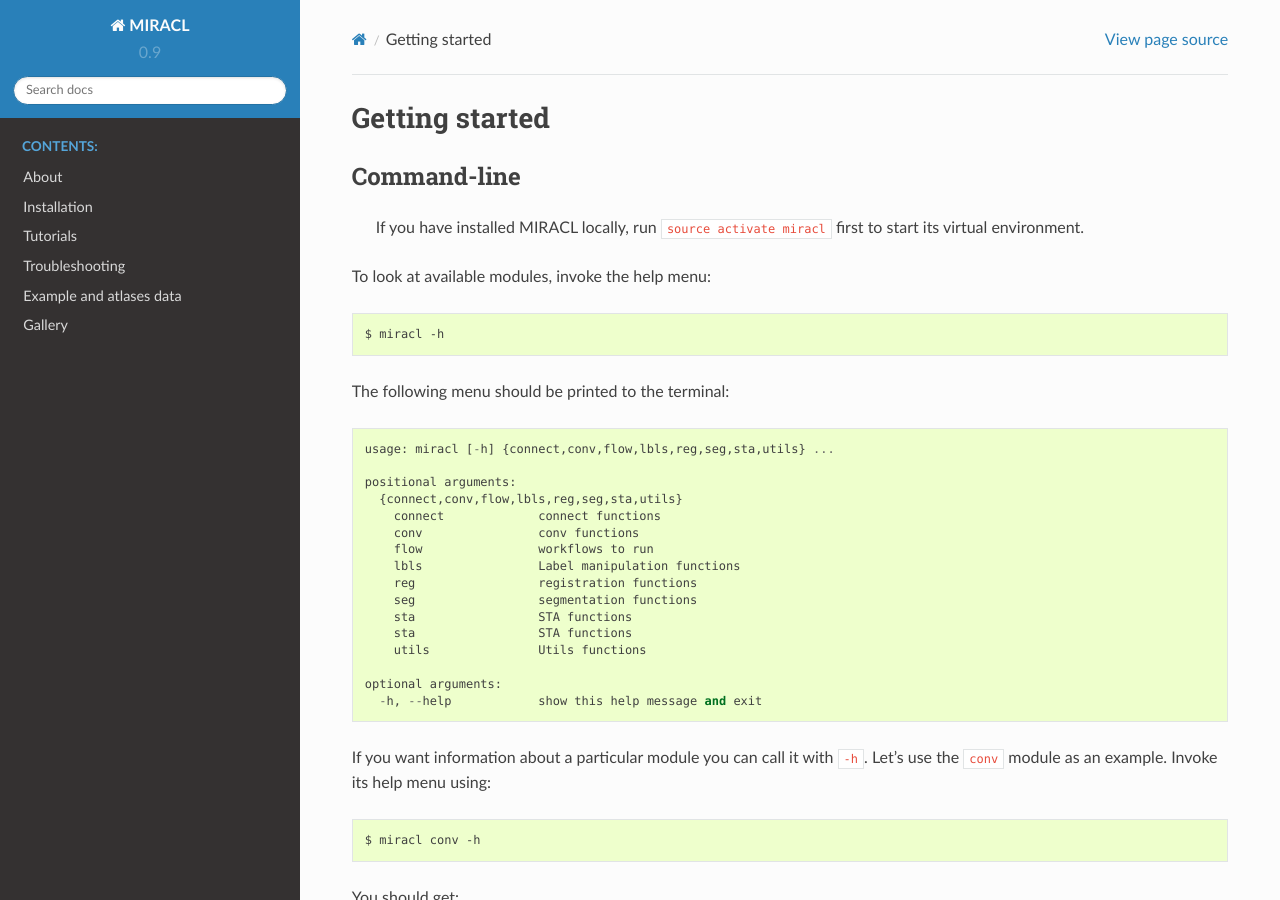
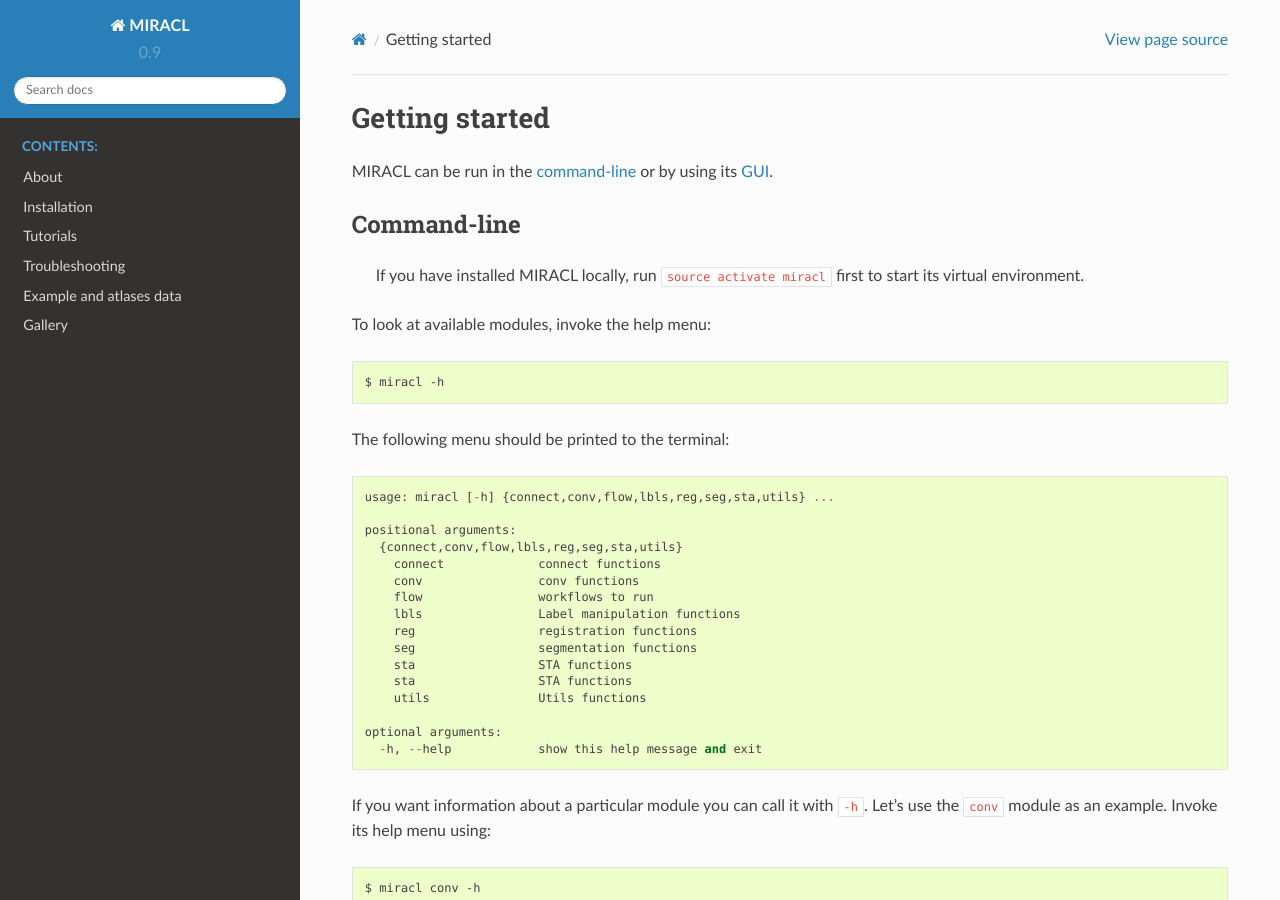
Before and after one commit to AICONSlab/MIRACL, a Sphinx documentation site: the page built from docs/tutorials/beginner/getting_started.md, in a window 1280 px wide and 900 px high. Built offline with Sphinx 7.4.7 and the Read the Docs theme 2.0.0, drawn with Linux system fonts in a browser that asks for light colours.

Commit message:
[docs] improve formatting

````diff
--- a/docs/tutorials/beginner/getting_started.md
+++ b/docs/tutorials/beginner/getting_started.md
@@ -1,4 +1,6 @@
 # Getting started
+
+MIRACL can be run in the [command-line](#command-line) or by using its [GUI](#gui).
 
 ## Command-line
 
@@ -103,6 +105,8 @@
 $ miracl conv tiff_nii -f input_tiff_dir -d 5 -o test
 ```
 
+---
+
 ## GUI
 
 To run the main GUI:
@@ -123,5 +127,7 @@
 
 > Warning not all functions have GUIs yet...we are working on it!
 
-> Please check the rest of the [tutorials](../../tutorials.md) for more
+---
+
+Please check the rest of the [tutorials](../../tutorials.md) for more
 detailed documentation on modules and functions
````
